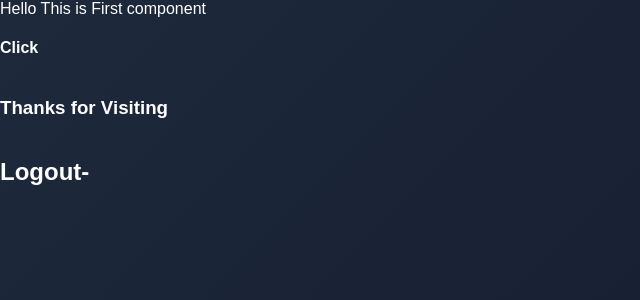
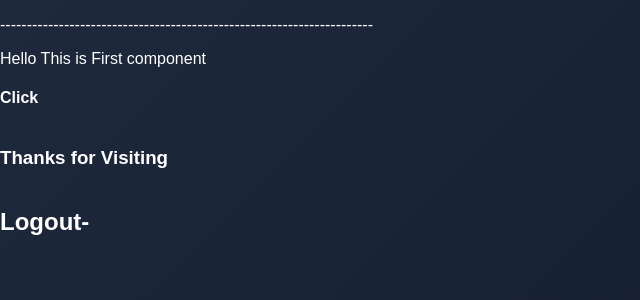
Before and after one commit to SyedZainAly0/Codebase, a React (Vite) app in the folder Frontend/: page / in a window 1280 px wide. Shown: the top 300 px of the page, without its empty margins (0-640 px from the left). Built offline with nearby package versions, Linux system fonts and the light colour scheme.

Commit message:
Adding NestedComponent file

```diff
--- a/Frontend/src/NestedComponent.jsx
+++ b/Frontend/src/NestedComponent.jsx
@@ -1,6 +1,10 @@
 function Firstcomponent(){
     return(
+        <>
+        <p>----------------------------------------------------------------------</p>
         <div>Hello This is First component</div>
+
+        </>
     )
 }
 
```
